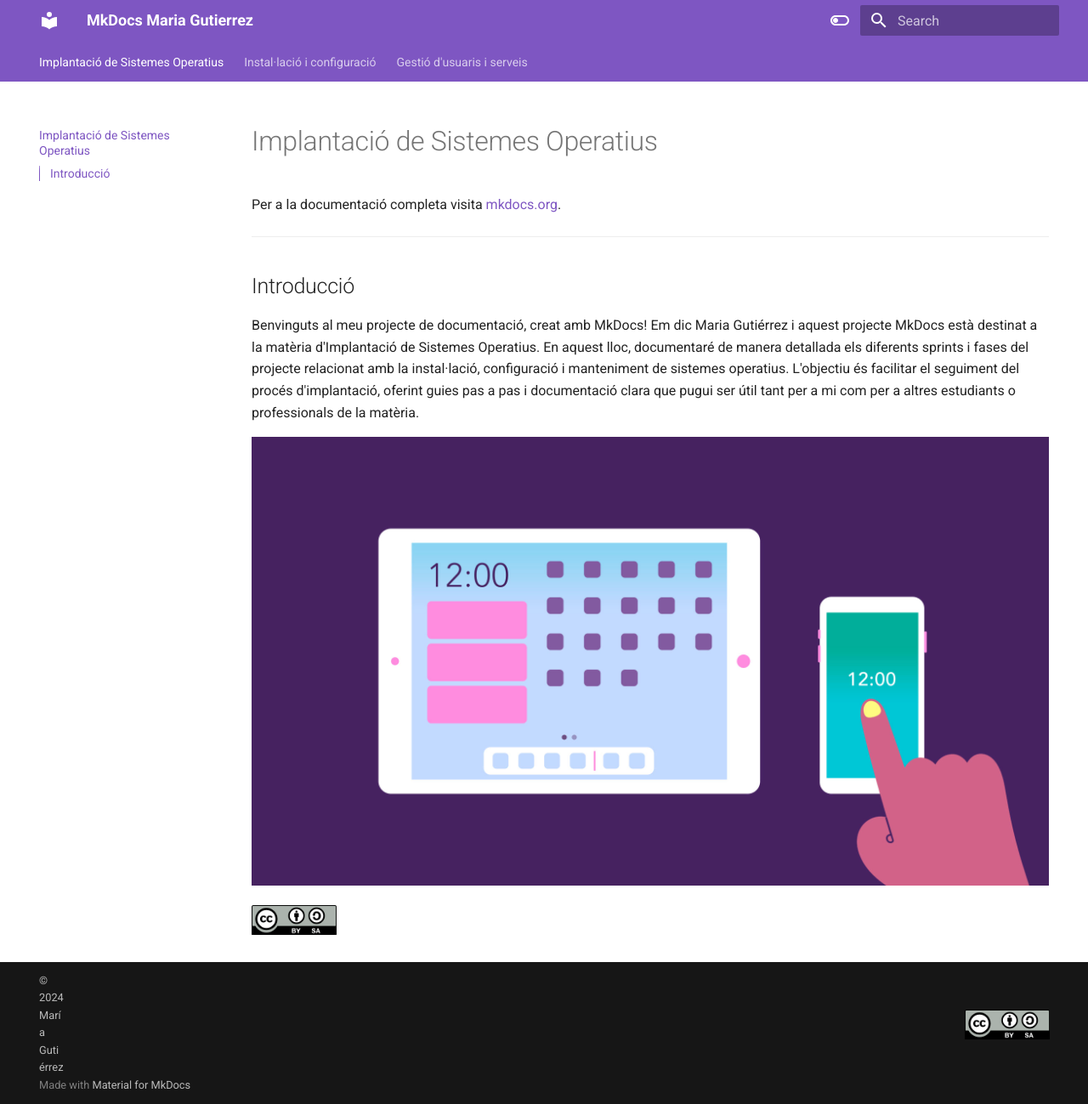
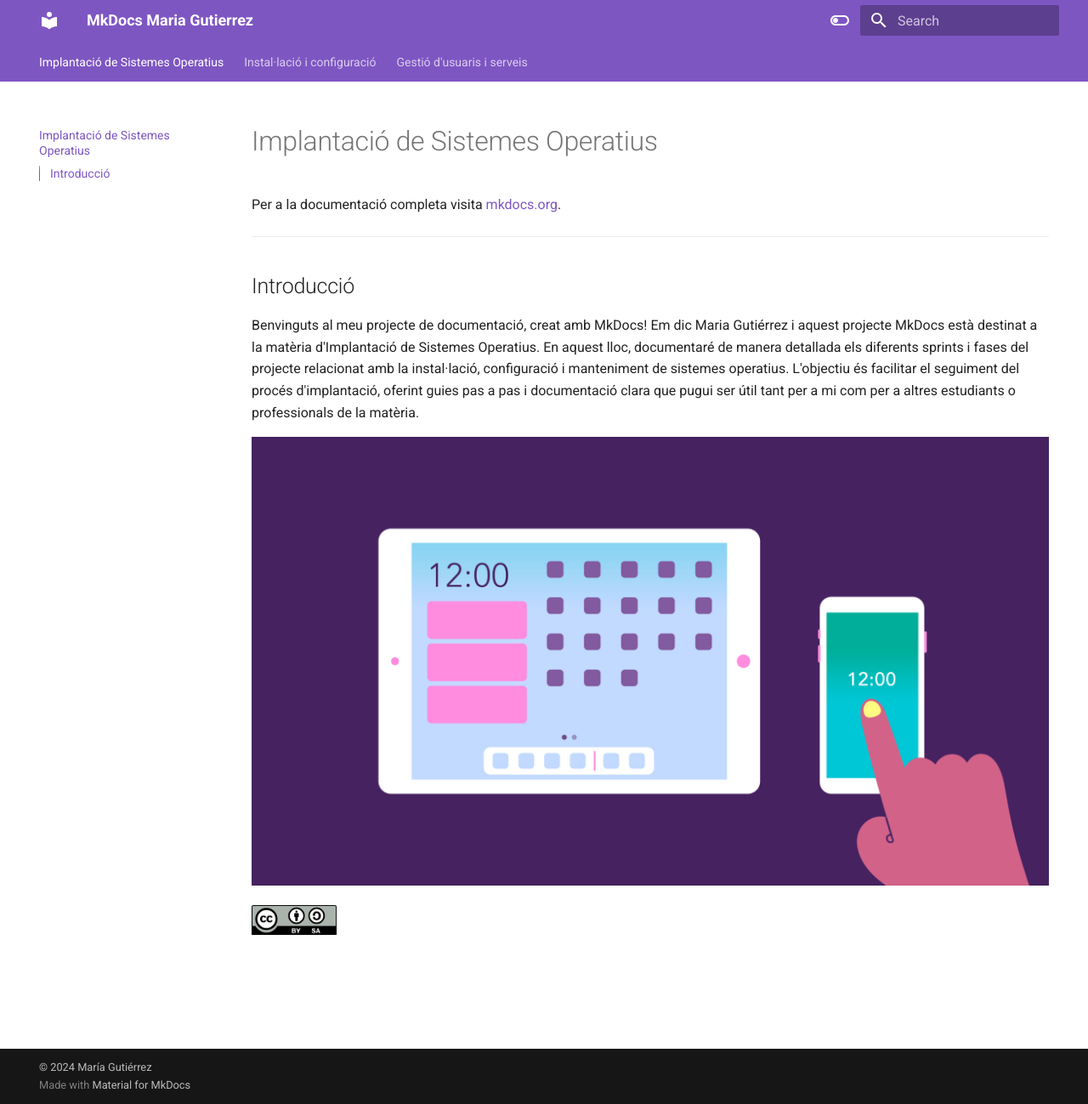
Before and after one commit to mariagutierrez03/projecte-asix2, an MkDocs documentation site: the page built from docs/index.md, in a window 1280 px wide and 1299 px high. Shown: the whole window at 85% size. Built offline with MkDocs 1.6.1 and Material for MkDocs 9.7.7, drawn with Linux system fonts in a browser that asks for light colours.

Commit message:
Add files via upload

```diff
--- a/mkdocs.yml
+++ b/mkdocs.yml
@@ -45,8 +45,6 @@ markdown_extensions:
   - pymdownx.mark
   - attr_list
 
-copyright: |
-  <div style="display: flex; justify-content: space-between; align-items: center;">
+
+copyright:
     <span>&copy; 2024 <a href="https://github.com/mariagutierrez03" target="_blank" rel="noopener">María Gutiérrez</a></span>
-    <img src="./fotos/cc_github.png" alt="Descripción de la imagen" style="width:100px;height:auto; margin-left:1060px;">
-  </div>
```
